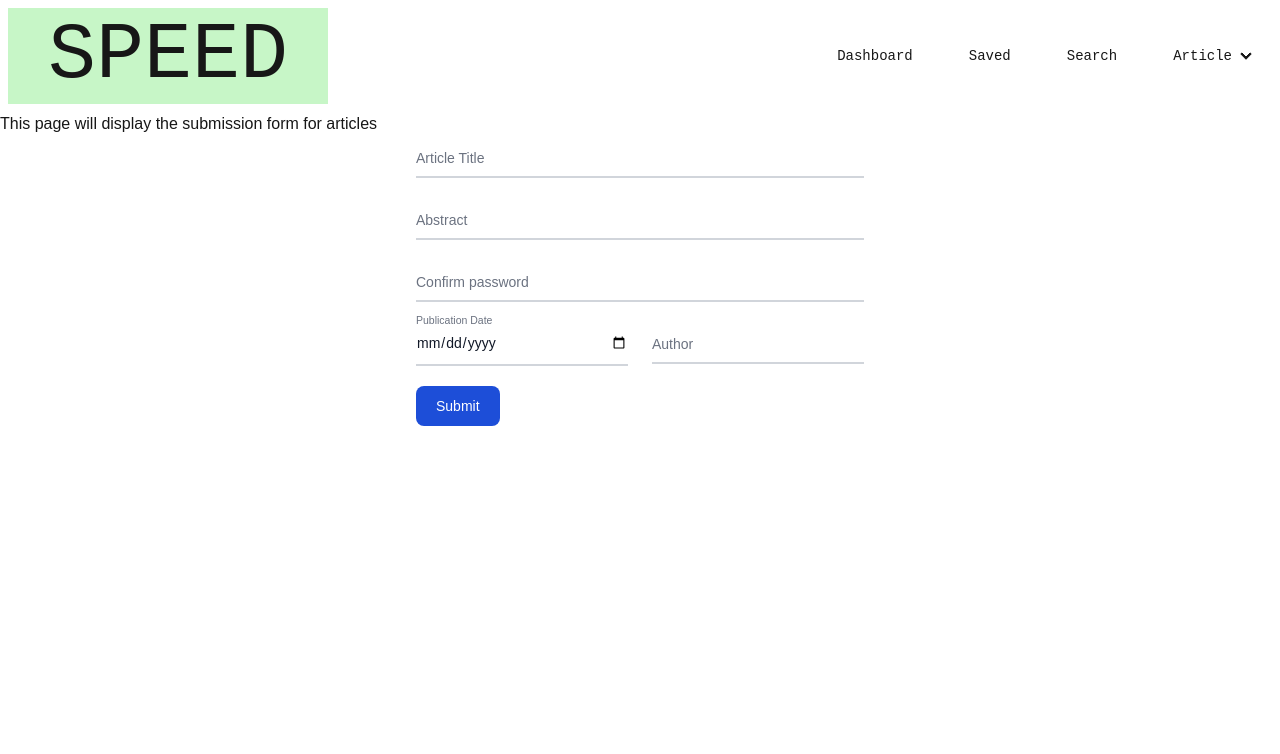
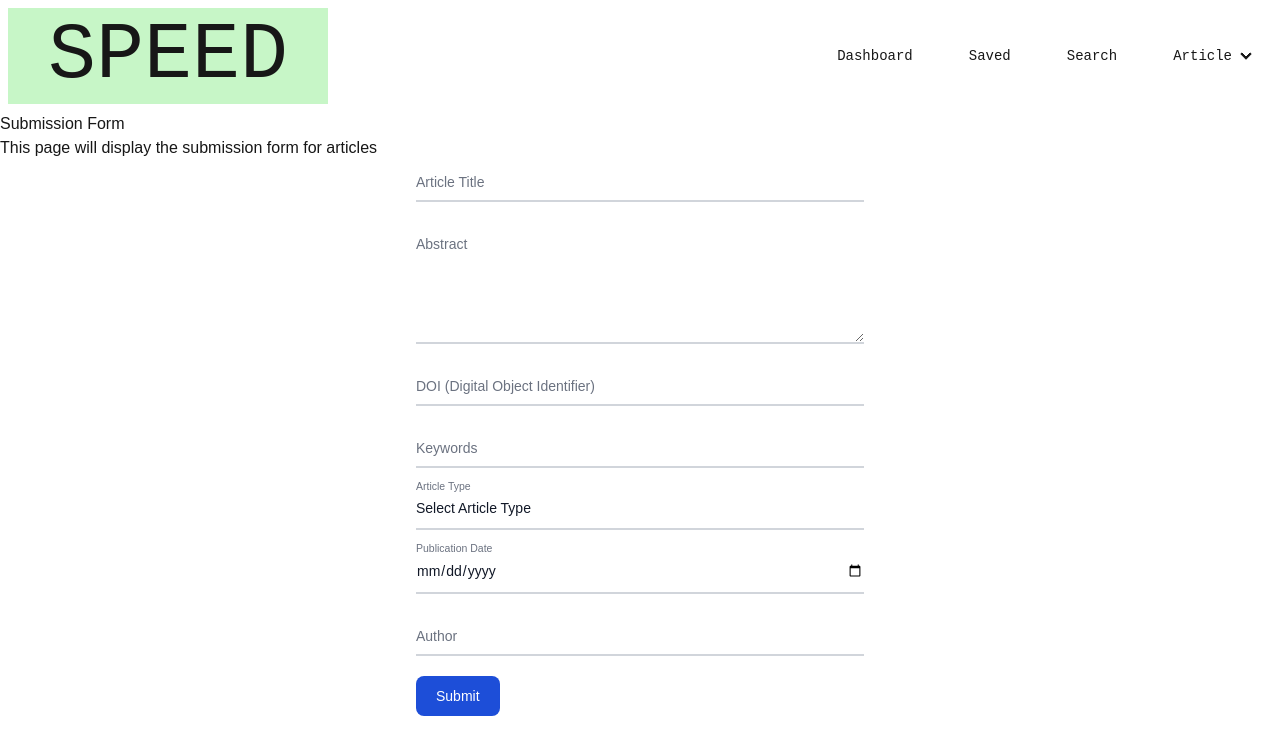
Before and after one commit to tley4/SPEED-W203_01, a Next.js app in the folder speed/: page /submission in a window 1280 px wide. Shown: the top 754 px of the page. Built offline with nearby package versions, Linux system fonts and the light colour scheme.

Commit message:
Updated the fields types and added more fields

```diff
--- a/speed/src/app/submission/page.tsx
+++ b/speed/src/app/submission/page.tsx
@@ -3,37 +3,38 @@
 const page = () => {
   return (
     <>
+      <h1>Submission Form</h1>
       <div>This page will display the submission form for articles</div>
       <form className="max-w-md mx-auto">
         <div className="relative z-0 w-full mb-5 group">
           <input
-                type="email"
-                name="floating_email"
-                id="floating_email"
+            type="text"
+            name="floating_title"
+            id="floating_title"
             className="block py-2.5 px-0 w-full text-sm text-gray-900 bg-transparent border-0 border-b-2 border-gray-300 appearance-none dark:text-white dark:border-gray-600 dark:focus:border-blue-500 focus:outline-none focus:ring-0 focus:border-blue-600 peer"
             placeholder=" "
             required
           />
           <label
-                htmlFor="floating_email"
-                className="peer-focus:font-medium absolute text-sm text-gray-500 dark:text-gray-400 duration-300 transform -translate-y-6 scale-75 top-3 -z-10 origin-[0] peer-focus:start-0 rtl:peer-focus:translate-x-1/4 peer-focus:text-blue-600 peer-focus:dark:text-blue-500 peer-placeholder-shown:scale-100 peer-placeholder-shown:translate-y-0 peer-focus:scale-75 peer-focus:-translate-y-6"
+            htmlFor="floating_title"
+            className="peer-focus:font-medium absolute text-sm text-gray-500 dark:text-gray-400 duration-300 transform -translate-y-6 scale-75 top-3 -z-10 origin-[0] peer-focus:text-blue-600 peer-focus:dark:text-blue-500 peer-placeholder-shown:scale-100 peer-placeholder-shown:translate-y-0 peer-focus:scale-75 peer-focus:-translate-y-6"
           >
             Article Title
           </label>
         </div>
 
         <div className="relative z-0 w-full mb-5 group">
-              <input
-                type="text"
+          <textarea
             name="floating_abstract"
             id="floating_abstract"
+            rows={5}
             className="block py-2.5 px-0 w-full text-sm text-gray-900 bg-transparent border-0 border-b-2 border-gray-300 appearance-none dark:text-white dark:border-gray-600 dark:focus:border-blue-500 focus:outline-none focus:ring-0 focus:border-blue-600 peer"
             placeholder=" "
             required
-              />
+          ></textarea>
           <label
              htmlFor="floating_abstract"
-                className="peer-focus:font-medium absolute text-sm text-gray-500 dark:text-gray-400 duration-300 transform -translate-y-6 scale-75 top-3 -z-10 origin-[0] peer-focus:start-0 rtl:peer-focus:translate-x-1/4 peer-focus:text-blue-600 peer-focus:dark:text-blue-500 peer-placeholder-shown:scale-100 peer-placeholder-shown:translate-y-0 peer-focus:scale-75 peer-focus:-translate-y-6"
+             className="peer-focus:font-medium absolute text-sm text-gray-500 dark:text-gray-400 duration-300 transform -translate-y-6 scale-75 top-3 -z-10 origin-[0] peer-focus:text-blue-600 peer-focus:dark:text-blue-500 peer-placeholder-shown:scale-100 peer-placeholder-shown:translate-y-0 peer-focus:scale-75 peer-focus:-translate-y-6"
           >
               Abstract
             </label>
@@ -41,22 +42,61 @@
 
         <div className="relative z-0 w-full mb-5 group">
           <input
-                type="password"
-                name="repeat_password"
-                id="floating_repeat_password"
+            type="text"
+            name="floating_doi"
+            id="floating_doi"
             className="block py-2.5 px-0 w-full text-sm text-gray-900 bg-transparent border-0 border-b-2 border-gray-300 appearance-none dark:text-white dark:border-gray-600 dark:focus:border-blue-500 focus:outline-none focus:ring-0 focus:border-blue-600 peer"
             placeholder=" "
             required
           />
           <label
-                htmlFor="floating_repeat_password"
-                className="peer-focus:font-medium absolute text-sm text-gray-500 dark:text-gray-400 duration-300 transform -translate-y-6 scale-75 top-3 -z-10 origin-[0] peer-focus:start-0 rtl:peer-focus:translate-x-1/4 peer-focus:text-blue-600 peer-focus:dark:text-blue-500 peer-placeholder-shown:scale-100 peer-placeholder-shown:translate-y-0 peer-focus:scale-75 peer-focus:-translate-y-6"
+            htmlFor="floating_doi"
+            className="peer-focus:font-medium absolute text-sm text-gray-500 dark:text-gray-400 duration-300 transform -translate-y-6 scale-75 top-3 -z-10 origin-[0] peer-focus:text-blue-600 peer-focus:dark:text-blue-500 peer-placeholder-shown:scale-100 peer-placeholder-shown:translate-y-0 peer-focus:scale-75 peer-focus:-translate-y-6"
           >
-                Confirm password
+            DOI (Digital Object Identifier)
           </label>
         </div>
 
-          <div className="grid md:grid-cols-2 md:gap-6">
+        <div className="relative z-0 w-full mb-5 group">
+          <input
+            type="text"
+            name="floating_keywords"
+            id="floating_keywords"
+            className="block py-2.5 px-0 w-full text-sm text-gray-900 bg-transparent border-0 border-b-2 border-gray-300 appearance-none dark:text-white dark:border-gray-600 dark:focus:border-blue-500 focus:outline-none focus:ring-0 focus:border-blue-600 peer"
+            placeholder=" "
+            required
+          />
+          <label
+            htmlFor="floating_keywords"
+            className="peer-focus:font-medium absolute text-sm text-gray-500 dark:text-gray-400 duration-300 transform -translate-y-6 scale-75 top-3 -z-10 origin-[0] peer-focus:text-blue-600 peer-focus:dark:text-blue-500 peer-placeholder-shown:scale-100 peer-placeholder-shown:translate-y-0 peer-focus:scale-75 peer-focus:-translate-y-6"
+          >
+            Keywords
+          </label>
+        </div>
+
+        <div className="relative z-0 w-full mb-5 group">
+          <select
+            name="floating_article_type"
+            id="floating_article_type"
+            className="block py-2.5 px-0 w-full text-sm text-gray-900 bg-transparent border-0 border-b-2 border-gray-300 appearance-none dark:text-white dark:border-gray-600 dark:focus:border-blue-500 focus:outline-none focus:ring-0 focus:border-blue-600 peer"
+            required
+          >
+            <option value="" disabled selected>
+              Select Article Type
+            </option>
+            <option value="Research Article">Research Article</option>
+            <option value="Review Article">Review Article</option>
+            <option value="Case Study">Case Study</option>
+            <option value="Short Communication">Short Communication</option>
+          </select>
+          <label
+            htmlFor="floating_article_type"
+            className="peer-focus:font-medium absolute text-sm text-gray-500 dark:text-gray-400 duration-300 transform -translate-y-6 scale-75 top-3 -z-10 origin-[0] peer-focus:text-blue-600 peer-focus:dark:text-blue-500 peer-placeholder-shown:scale-100 peer-placeholder-shown:translate-y-0 peer-focus:scale-75 peer-focus:-translate-y-6"
+          >
+            Article Type
+          </label>
+        </div>
+
         <div className="relative z-0 w-full mb-5 group">
           <input
             type="date"
@@ -68,7 +108,7 @@
           />
           <label
             htmlFor="floating_publication_date"
-                  className="peer-focus:font-medium absolute text-sm text-gray-500 dark:text-gray-400 duration-300 transform -translate-y-6 scale-75 top-3 -z-10 origin-[0] peer-focus:start-0 rtl:peer-focus:translate-x-1/4 peer-focus:text-blue-600 peer-focus:dark:text-blue-500 peer-placeholder-shown:scale-100 peer-placeholder-shown:translate-y-0 peer-focus:scale-75 peer-focus:-translate-y-6"
+            className="peer-focus:font-medium absolute text-sm text-gray-500 dark:text-gray-400 duration-300 transform -translate-y-6 scale-75 top-3 -z-10 origin-[0] peer-focus:text-blue-600 peer-focus:dark:text-blue-500 peer-placeholder-shown:scale-100 peer-placeholder-shown:translate-y-0 peer-focus:scale-75 peer-focus:-translate-y-6"
           >
             Publication Date
           </label>
@@ -85,14 +125,18 @@
           />
           <label
             htmlFor="floating_author"
-                  className="peer-focus:font-medium absolute text-sm text-gray-500 dark:text-gray-400 duration-300 transform -translate-y-6 scale-75 top-3 -z-10 origin-[0] peer-focus:start-0 rtl:peer-focus:translate-x-1/4 peer-focus:text-blue-600 peer-focus:dark:text-blue-500 peer-placeholder-shown:scale-100 peer-placeholder-shown:translate-y-0 peer-focus:scale-75 peer-focus:-translate-y-6"
+            className="peer-focus:font-medium absolute text-sm text-gray-500 dark:text-gray-400 duration-300 transform -translate-y-6 scale-75 top-3 -z-10 origin-[0] peer-focus:text-blue-600 peer-focus:dark:text-blue-500 peer-placeholder-shown:scale-100 peer-placeholder-shown:translate-y-0 peer-focus:scale-75 peer-focus:-translate-y-6"
           >
             Author
           </label>
         </div>
-          </div>
 
-          <button type="submit" className="text-white bg-blue-700 hover:bg-blue-800 focus:ring-4 focus:outline-none focus:ring-blue-300 font-medium rounded-lg text-sm w-full sm:w-auto px-5 py-2.5 text-center dark:bg-blue-600 dark:hover:bg-blue-700 dark:focus:ring-blue-800">Submit</button>
+        <button
+          type="submit"
+          className="text-white bg-blue-700 hover:bg-blue-800 focus:ring-4 focus:outline-none focus:ring-blue-300 font-medium rounded-lg text-sm w-full sm:w-auto px-5 py-2.5 text-center dark:bg-blue-600 dark:hover:bg-blue-700 dark:focus:ring-blue-800"
+        >
+          Submit
+        </button>
       </form>
       </>
   );
```
Lines whose indentation alone changed are shown as unchanged.
